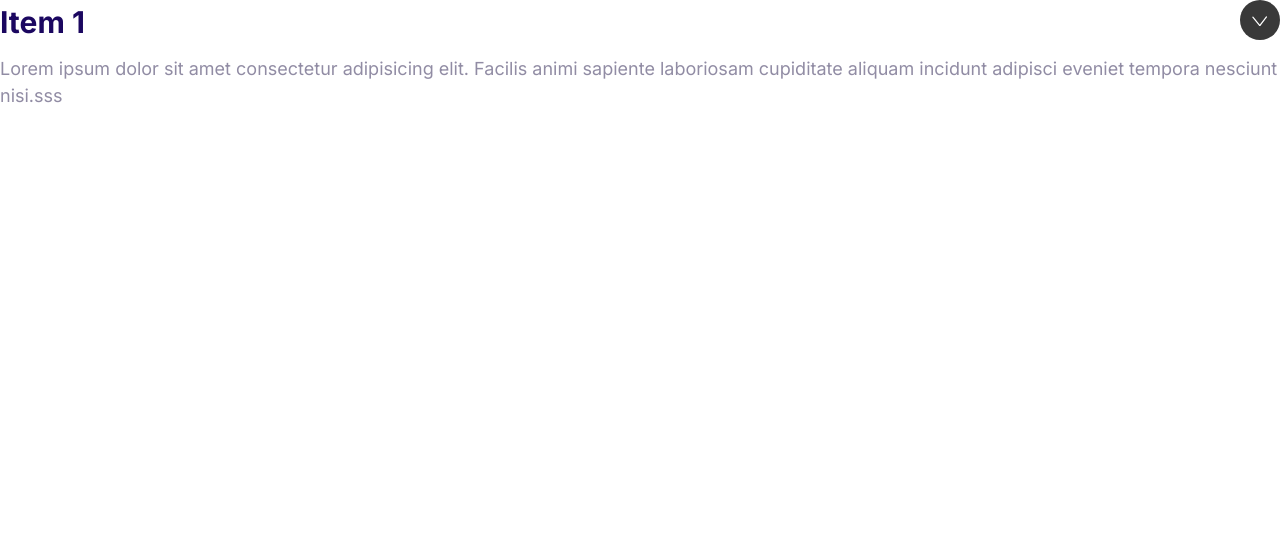
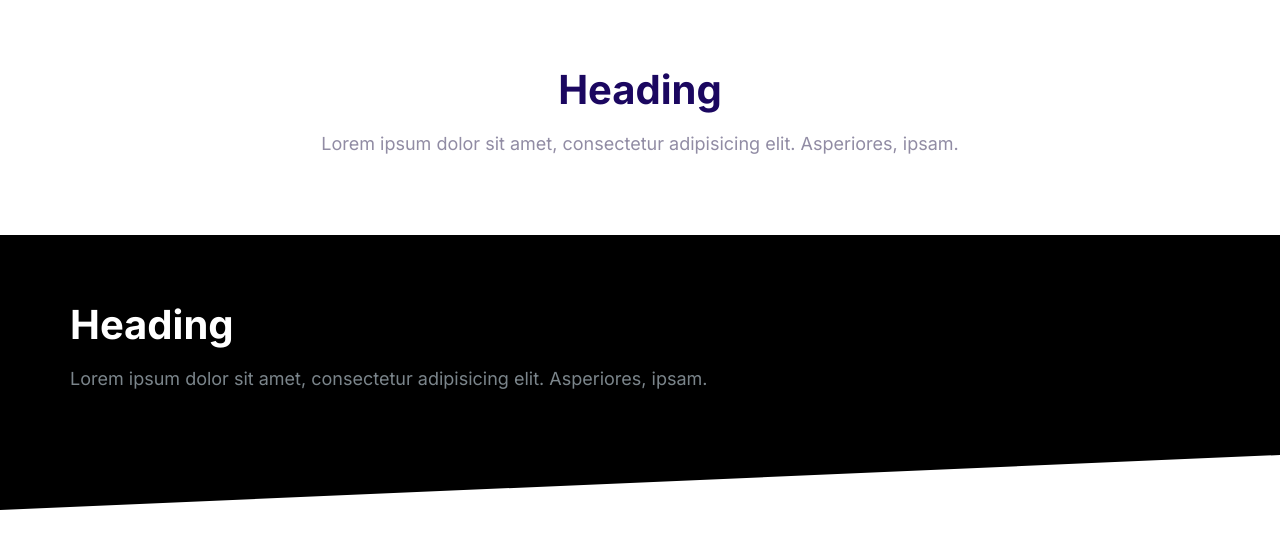
Before and after one commit to uthappakshay/Maid4u, a plain HTML site: page index.html in a window 1280 px wide. Drawn offline with Linux system fonts and the light colour scheme.

Commit message:
initial block commit.

```diff
--- a/css/styles.css
+++ b/css/styles.css
@@ -492,3 +492,33 @@ content: close-quote;
     max-height: 100vh;
     opacity: 1;
   }
+  /* Blocks */
+  .block{
+    --padding-vertical:6rem;
+    padding: var(--padding-vertical) 2rem;
+  }
+  .block__header{
+    text-align: center;
+  }
+  .block__heading{
+    margin-top: 0;
+  }
+  .block--dark{
+    background: #000;
+    color: #7b858b;
+  }
+  .block--dark .block__heading{
+    color: #fff;
+  }
+  .block--skewed-right{
+  clip-path: polygon(0% 0%, 100% 0%, 100% 100%, 0% 80%);
+  padding-bottom: calc(var(--padding-vertical) + 4rem);
+  }
+  .block--skewed-left{
+  clip-path: polygon(0% 0%, 100% 0%, 100% 80%, 0% 100%);
+  padding-bottom: calc(var(--padding-vertical) + 4rem);
+  }
+  .container{
+    max-width: 1140px;
+    margin: 0 auto;
+  }
--- a/index.html
+++ b/index.html
@@ -13,15 +13,18 @@
     <script src="https://kit.fontawesome.com/585b00054b.js" crossorigin="anonymous"></script>
 </head>
 <body>
-<div class="collapsible collapsible--expanded">
-    <header class="collapsible__header">
-        <h2 class="collapsible__heading">Item 1</h2>
-            <svg class="icon icon--white collapsible__chevron">
-            <use xlink:href="images/sprite.svg#chevron"></use>
-            </svg>
-    </header>
-        <div class="collapsible__content">Lorem ipsum dolor sit amet consectetur adipisicing elit. Facilis animi sapiente laboriosam cupiditate aliquam incidunt adipisci eveniet tempora nesciunt nisi.sss</div>
-</div>
+    <section class="block container">
+        <header class="block__header">
+            <h2 class="block__heading">Heading</h2>
+            <p>Lorem ipsum dolor sit amet, consectetur adipisicing elit. Asperiores, ipsam.</p>
+        </header>
+    </section>
+    <section class="block block--dark block--skewed-left">
+        <div class="container">
+            <h2 class="block__heading">Heading</h2>
+            <p>Lorem ipsum dolor sit amet, consectetur adipisicing elit. Asperiores, ipsam.</p>
+        </div>
+    </section>
 <script src="./js/main.js"></script>
 </body>
 </html>
```
Also changed, not shown: css/components/block.html (added, +12 -0 lines).
